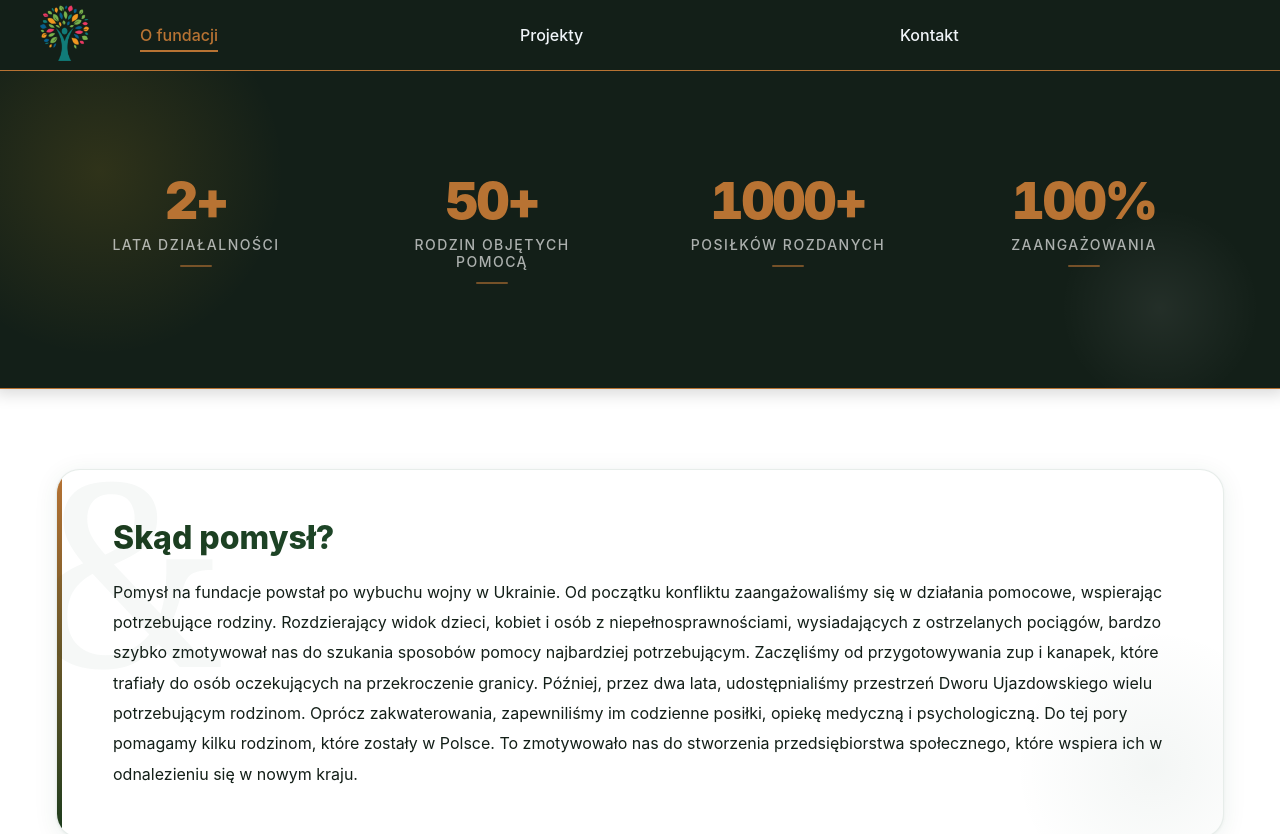
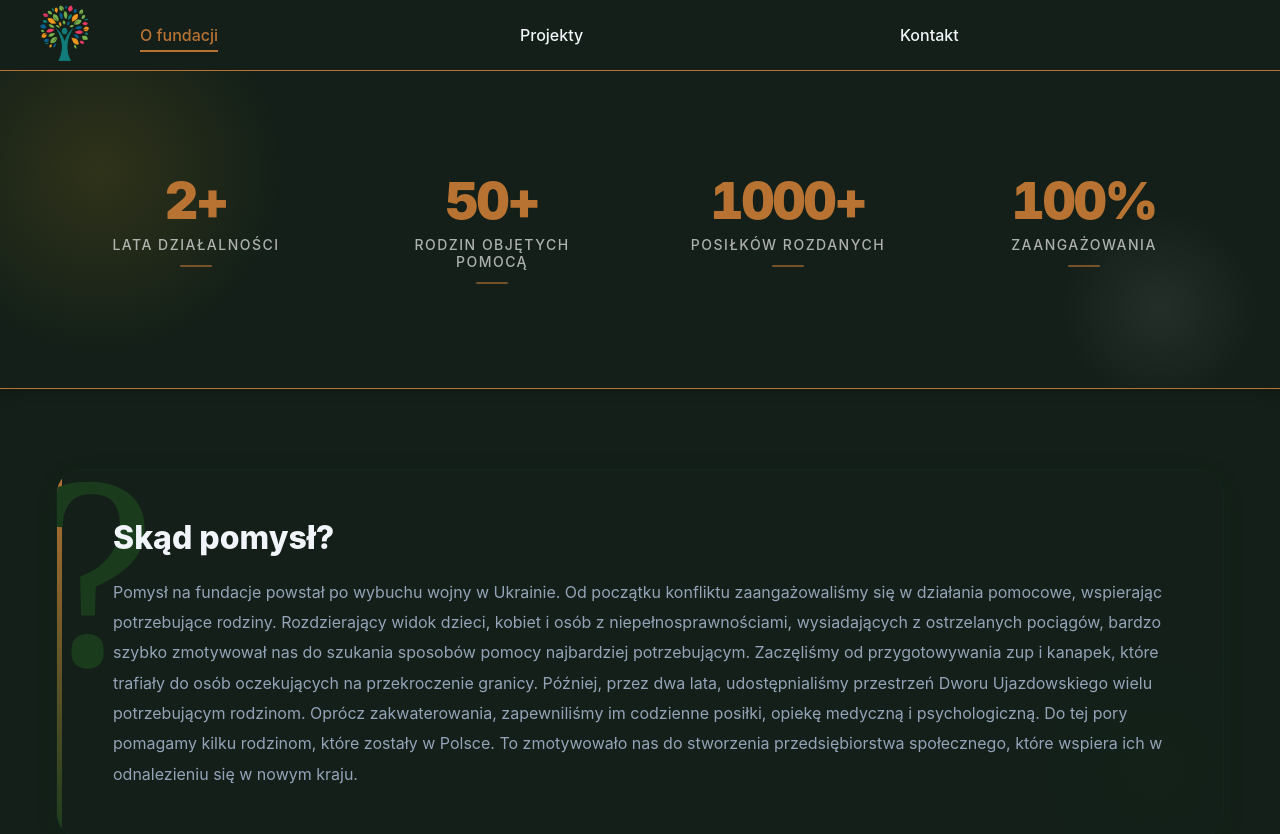
Before and after one commit to chudini-creator/pomocowisko, a React (Create React App) app: page /o-fundacji in a window 1280 px wide. Shown: the top 834 px of the page. Built offline with nearby package versions, Linux system fonts and the light colour scheme.

Commit message:
Zmiany kolorystyczne About i TextSection

```diff
--- a/src/components/TextSection/TextSection.css
+++ b/src/components/TextSection/TextSection.css
@@ -13,7 +13,7 @@
 
 .TextSection__inner {
     position: relative;
-    background: #ffffff;
+    background: var(--bg-surface);
     border-radius: 24px;
     padding: 3rem 3.5rem;
     box-shadow:
@@ -60,7 +60,7 @@
     right: 24px;
     font-size: 16rem;
     line-height: 1;
-    color: rgba(26, 77, 54, 0.04);
+    color: var(--primary);
     font-family: Georgia, 'Times New Roman', serif;
     user-select: none;
     pointer-events: none;
@@ -68,10 +68,10 @@
 }
 
 .TextSection .title {
-    color: var(--primary);
+    color: var(--text-main);
     font-size: 2rem;
     font-weight: 800;
-    background: linear-gradient(135deg, var(--primary) 0%, var(--primary-light) 100%);
+    background: var(--text-main);
     -webkit-background-clip: text;
     -webkit-text-fill-color: transparent;
     background-clip: text;
@@ -82,7 +82,7 @@
 
 .TextSection .text {
     font-size: 1rem;
-    color: var(--text-dark);
+    color: var(--text-muted);
     line-height: 1.9;
     position: relative;
     z-index: 1;
--- a/src/components/TextSection/TextSection.jsx
+++ b/src/components/TextSection/TextSection.jsx
@@ -1,7 +1,7 @@
 import { useEffect, useRef, useState } from "react";
 import "./TextSection.css";
 
-function TextSection({ title, text, delay = 0 }) {
+function TextSection({ title, text, delay = 0, id }) {
     const ref = useRef(null);
     const [visible, setVisible] = useState(false);
 
@@ -24,9 +24,10 @@ function TextSection({ title, text, delay = 0 }) {
             ref={ref}
             className={`TextSection${visible ? " visible" : ""}`}
             style={{ transitionDelay: visible ? `${delay}ms` : "0ms" }}
+            id={id}
         >
             <div className="TextSection__inner">
-                <span className="TextSection__quote">&</span>
+                <span className="TextSection__quote">?</span>
                 <h2 className="title">{title}</h2>
                 <p className="text">{text}</p>
             </div>
--- a/src/pages/About/About.css
+++ b/src/pages/About/About.css
@@ -1,3 +1,6 @@
+.About{
+    background-color: var(--bg-surface);
+}
 .about-stats {
     position: relative;
     background: var(--bg-surface);
--- a/src/pages/About/About.jsx
+++ b/src/pages/About/About.jsx
@@ -1,4 +1,5 @@
 import { useEffect, useRef, useState } from 'react';
+import { useLocation } from 'react-router-dom';
 import './About.css';
 import TextSection from '../../components/TextSection/TextSection';
 
@@ -58,6 +59,25 @@ function StatCard({ value, suffix, label, index }) {
 }
 
 function About() {
+    const location = useLocation();
+
+    useEffect(() => {
+        if (location.hash) {
+            const id = location.hash.replace('#', '');
+            setTimeout(() => {
+                const element = document.getElementById(id);
+                if (element) {
+                    element.scrollIntoView({
+                        behavior: 'smooth',
+                        block: 'start'
+                    });
+                }
+            }, 100);
+        } else {
+            window.scrollTo({ top: 0, behavior: 'smooth' });
+        }
+    }, [location]);
+
     return (
         <div className="About">
             <div id="about-content" className="about-stats">
@@ -75,11 +95,13 @@ function About() {
                     title="Skąd pomysł?"
                     text="Pomysł na fundacje powstał po wybuchu wojny w Ukrainie. Od początku konfliktu zaangażowaliśmy się w działania pomocowe, wspierając potrzebujące rodziny. Rozdzierający widok dzieci, kobiet i osób z niepełnosprawnościami, wysiadających z ostrzelanych pociągów, bardzo szybko zmotywował nas do szukania sposobów pomocy najbardziej potrzebującym. Zaczęliśmy od przygotowywania zup i kanapek, które trafiały do osób oczekujących na przekroczenie granicy. Później, przez dwa lata, udostępnialiśmy przestrzeń Dworu Ujazdowskiego wielu potrzebującym rodzinom. Oprócz zakwaterowania, zapewniliśmy im codzienne posiłki, opiekę medyczną i psychologiczną. Do tej pory pomagamy kilku rodzinom, które zostały w Polsce. To zmotywowało nas do stworzenia przedsiębiorstwa społecznego, które wspiera ich w odnalezieniu się w nowym kraju."
                     delay={0}
+                    id="pomysl"
                 />
                 <TextSection
                     title="Skąd nazwa?"
                     text="Nazwa fundacji powstała z potrzeby działania i niesienia pomocy. Od początku naszej działalności dążyliśmy do stworzenia miejsca, które będzie nie tylko punktem pomocy, ale też bezpieczną przestrzenią dla każdego, kto znalazł się w trudnej sytuacji. Chcieliśmy, aby nazwa była prosta, ciepła i bliska ludziom – tak jak my jesteśmy blisko tych, którym pomagamy."
                     delay={150}
+                    id="nazwa"
                 />
             </div>
         </div>
```
